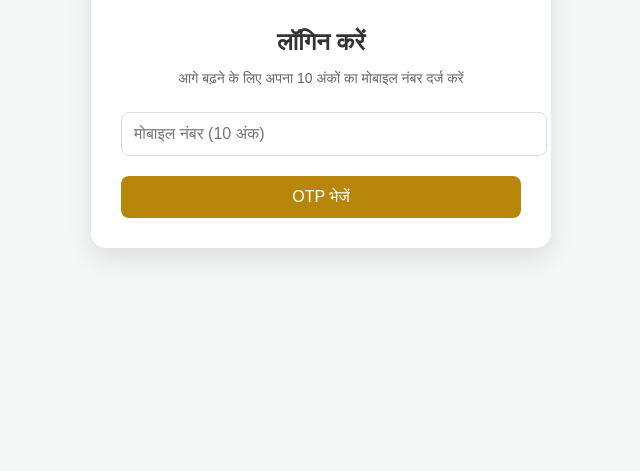
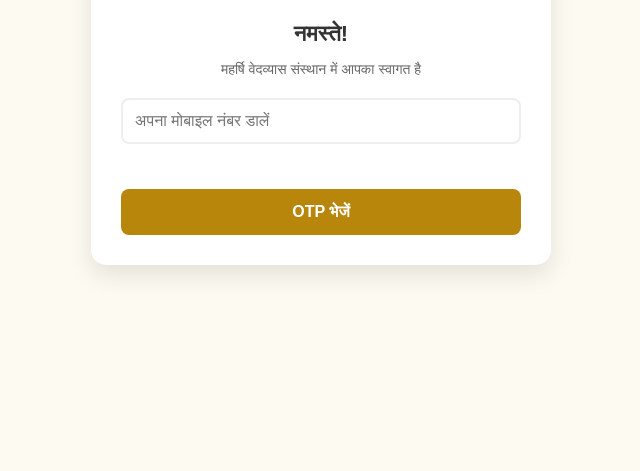
Before and after one commit to aakashthakurt974-lang/Maharshi-Vedvyas-App, a plain HTML site: page login.html in a window 1280 px wide. Shown: the part 329-800 px from the top of the page, without its empty margins (319-959 px from the left). Drawn offline with Linux system fonts and the light colour scheme.

Commit message:
Update login.html

```diff
--- a/login.html
+++ b/login.html
@@ -4,85 +4,89 @@
     <meta charset="UTF-8">
     <meta name="viewport" content="width=device-width, initial-scale=1.0">
     <title>Login - Mahrshi Vedvyas</title>
+    <script src="https://www.gstatic.com/firebasejs/9.6.1/firebase-app-compat.js"></script>
+    <script src="https://www.gstatic.com/firebasejs/9.6.1/firebase-auth-compat.js"></script>
+
     <style>
-        body {
-            margin: 0;
-            display: flex;
-            justify-content: center;
-            align-items: center;
-            height: 100vh;
-            background: #f4f7f6;
-            font-family: sans-serif;
-        }
-        .login-card {
-            background: white;
-            padding: 30px;
-            border-radius: 15px;
-            box-shadow: 0 10px 25px rgba(0,0,0,0.1);
-            width: 90%;
-            max-width: 400px;
-            text-align: center;
-        }
-        .login-card img {
-            width: 80px;
-            margin-bottom: 20px;
-        }
-        h2 { color: #333; margin-bottom: 10px; }
-        p { color: #666; font-size: 14px; margin-bottom: 25px; }
-        input {
-            width: 100%;
-            padding: 12px;
-            margin-bottom: 20px;
-            border: 1px solid #ddd;
-            border-radius: 8px;
-            font-size: 16px;
-            outline: none;
-        }
-        button {
-            width: 100%;
-            padding: 12px;
-            background: #B8860B;
-            color: white;
-            border: none;
-            border-radius: 8px;
-            font-size: 16px;
-            cursor: pointer;
-            transition: 0.3s;
-        }
+        body { margin: 0; display: flex; justify-content: center; align-items: center; height: 100vh; background: #fdfaf1; font-family: sans-serif; }
+        .login-card { background: white; padding: 30px; border-radius: 15px; box-shadow: 0 10px 25px rgba(0,0,0,0.1); width: 90%; max-width: 400px; text-align: center; border-top: 5px solid #B8860B; }
+        .login-card img { width: 90px; margin-bottom: 15px; border-radius: 50%; border: 2px solid #B8860B; }
+        h2 { color: #333; margin-bottom: 5px; font-size: 22px; }
+        p { color: #666; font-size: 14px; margin-bottom: 20px; }
+        input { width: 100%; padding: 12px; margin-bottom: 15px; border: 2px solid #eee; border-radius: 8px; font-size: 16px; outline: none; box-sizing: border-box; transition: 0.3s; }
+        input:focus { border-color: #B8860B; }
+        button { width: 100%; padding: 14px; background: #B8860B; color: white; border: none; border-radius: 8px; font-size: 16px; font-weight: bold; cursor: pointer; transition: 0.3s; }
         button:hover { background: #8B6508; }
+        #recaptcha-container { margin: 15px 0; display: flex; justify-content: center; }
+        .error { color: red; font-size: 12px; margin-top: -10px; margin-bottom: 10px; display: none; }
     </style>
 </head>
 <body>
 
     <div class="login-card">
         <img src="https://i.ibb.co/8Dhf204B/1000014674.png" alt="Logo">
-        <h2>लॉगिन करें</h2>
-        <p>आगे बढ़ने के लिए अपना 10 अंकों का मोबाइल नंबर दर्ज करें</p>
+        <h2>नमस्ते!</h2>
+        <p>महर्षि वेदव्यास संस्थान में आपका स्वागत है</p>
 
-        <input type="number" id="phone" placeholder="मोबाइल नंबर (10 अंक)" maxlength="10">
-        <button onclick="sendOTP()">OTP भेजें</button>
+        <div id="phone-input-section">
+            <input type="number" id="phone" placeholder="अपना मोबाइल नंबर डालें" oninput="if(this.value.length > 10) this.value = this.value.slice(0, 10);">
+            <div id="recaptcha-container"></div>
+            <button id="send-btn" onclick="sendOTP()">OTP भेजें</button>
+        </div>
 
-        <div id="otp-section" style="display:none; margin-top:20px;">
-            <input type="number" id="otp" placeholder="6 अंकों का OTP डालें">
-            <button onclick="verifyOTP()">आगे बढ़ें</button>
+        <div id="otp-section" style="display:none;">
+            <p style="color: green; font-weight: bold;">OTP आपके नंबर पर भेज दिया गया है।</p>
+            <input type="number" id="otp" placeholder="6 अंकों का OTP डालें" oninput="if(this.value.length > 6) this.value = this.value.slice(0, 6);">
+            <button onclick="verifyOTP()">सत्यापित करें और आगे बढ़ें</button>
         </div>
     </div>
 
     <script>
+        // आपकी Firebase Config मैंने यहाँ जोड़ दी है
+        const firebaseConfig = {
+          apiKey: "AIzaSyDHZBpb0e7XkUmZdheFds2mpcHStdAMepw",
+          authDomain: "maharshi-vedvyas-app.firebaseapp.com",
+          projectId: "maharshi-vedvyas-app",
+          storageBucket: "maharshi-vedvyas-app.firebasestorage.app",
+          messagingSenderId: "876921715108",
+          appId: "1:876921715108:web:7061c46412db12f0d32931"
+        };
+
+        firebase.initializeApp(firebaseConfig);
+
+        window.recaptchaVerifier = new firebase.auth.RecaptchaVerifier('recaptcha-container', {
+            'size': 'normal'
+        });
+
         function sendOTP() {
             const phone = document.getElementById('phone').value;
             if(phone.length === 10) {
-                alert("OTP आपके नंबर " + phone + " पर भेज दिया गया है (Demo)");
-                document.getElementById('otp-section').style.display = 'block';
+                const phoneNumber = "+91" + phone;
+                const appVerifier = window.recaptchaVerifier;
+
+                firebase.auth().signInWithPhoneNumber(phoneNumber, appVerifier)
+                    .then((confirmationResult) => {
+                        window.confirmationResult = confirmationResult;
+                        document.getElementById('phone-input-section').style.display = 'none';
+                        document.getElementById('otp-section').style.display = 'block';
+                    }).catch((error) => {
+                        alert("त्रुटि: " + error.message);
+                        location.reload();
+                    });
             } else {
-                alert("कृपया सही 10 अंकों का नंबर डालें");
+                alert("कृपया वैध 10 अंकों का नंबर डालें");
             }
         }
 
         function verifyOTP() {
             const otp = document.getElementById('otp').value;
             if(otp.length === 6) {
-                window.location.href = "profile.html"; // इसके बाद प्रोफाइल सेटअप पेज पर जाएंगे
+                confirmationResult.confirm(otp).then((result) => {
+                    alert("लॉगिन सफल रहा!");
+                    window.location.href = "profile.html";
+                }).catch((error) => {
+                    alert("गलत OTP, कृपया फिर से प्रयास करें।");
+                });
             } else {
                 alert("कृपया 6 अंकों का सही OTP डालें");
             }
```
